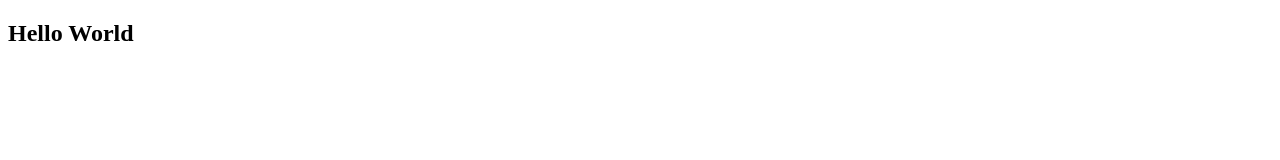
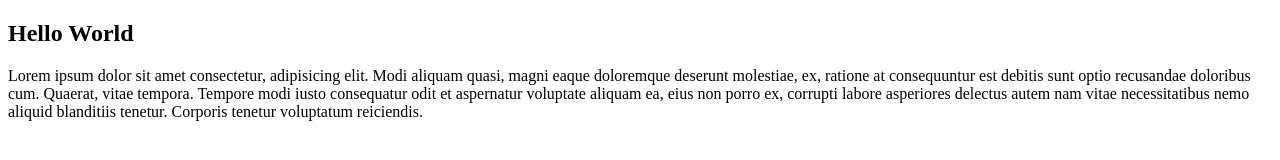
Before and after one commit to Leovin0728/Lab-3, a plain HTML site: page index.html in a window 1280 px wide. Drawn offline with Linux system fonts and the light colour scheme.

Commit message:
adding p

```diff
--- a/index.html
+++ b/index.html
@@ -8,5 +8,7 @@
 </style>
 <body>
     <h2>Hello World</h2>
+    <p>Lorem ipsum dolor sit amet consectetur, adipisicing elit. Modi aliquam quasi, magni eaque doloremque deserunt molestiae, ex, ratione at consequuntur est debitis sunt optio recusandae doloribus cum. Quaerat, vitae tempora.
+    Tempore modi iusto consequatur odit et aspernatur voluptate aliquam ea, eius non porro ex, corrupti labore asperiores delectus autem nam vitae necessitatibus nemo aliquid blanditiis tenetur. Corporis tenetur voluptatum reiciendis.</p>
 </body>
 </html>
```
